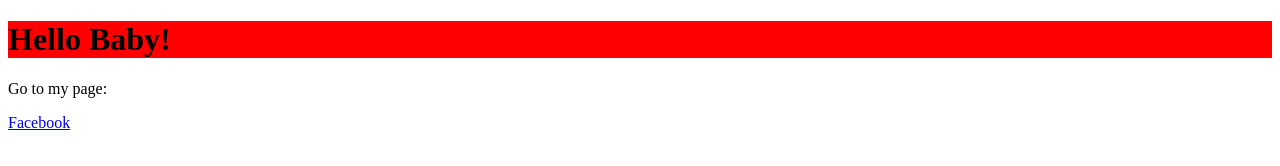
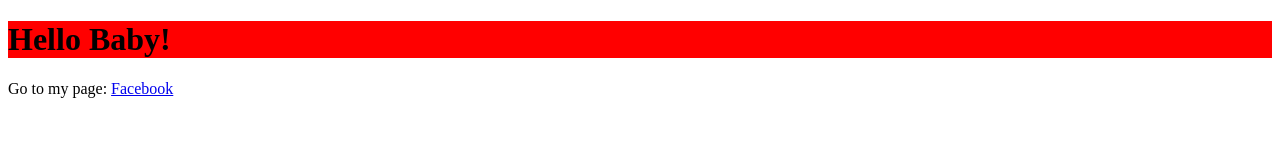
Before and after one commit to hung06031998/hung06031998.github.io, a plain HTML site: page index.html in a window 1280 px wide. Drawn offline with Linux system fonts and the light colour scheme.

Commit message:
Update index.html

```diff
--- a/index.html
+++ b/index.html
@@ -3,7 +3,7 @@
 <body>
 
 <h1 style="background-color: red;">Hello Baby!</h1>
-<p>Go to my page: </p><a href="https://www.facebook.com/profile.php?id=100008648112887" target="_blank">Facebook</a>
+<p>Go to my page: <a href="https://www.facebook.com/profile.php?id=100008648112887" target="_blank">Facebook</a></p>
 
 
 </body>
```
